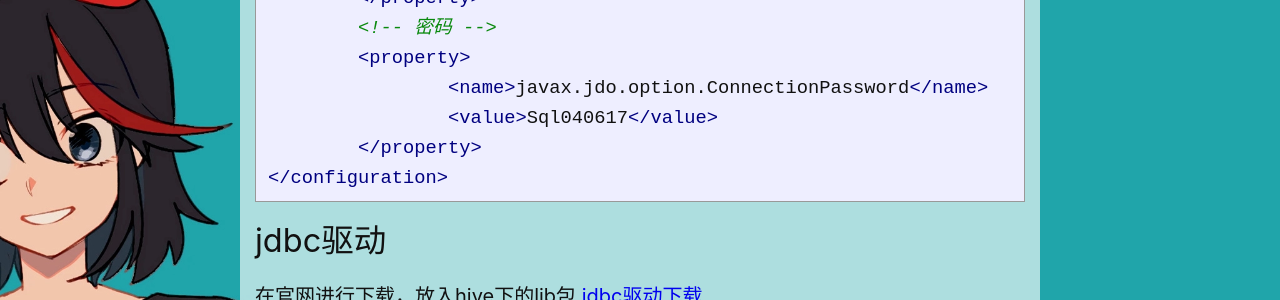
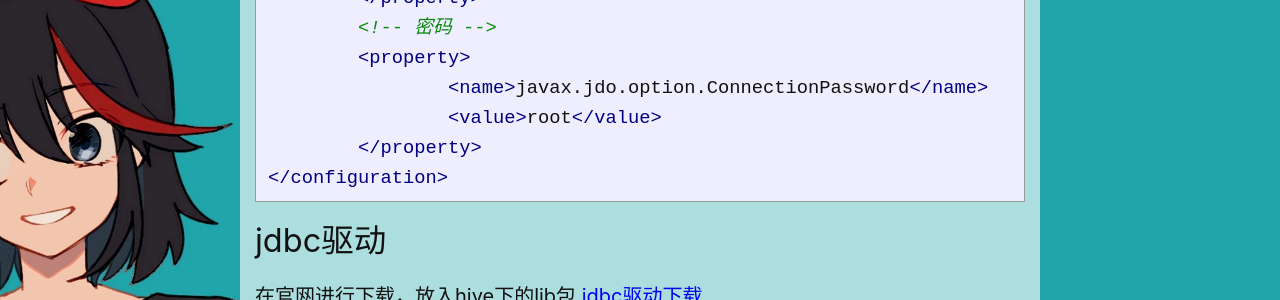
Before and after one commit to NothingWork/NothingWork.github.io, a Jekyll site: the page built from _posts/2024-08-02-Hive环境配置.md, in a window 1280 px wide and 900 px high, scrolled down 1937 px. Shown: the part 153-453 px from the top of the window. Built offline with Jekyll 4.4.1, drawn with Linux system fonts in a browser that asks for light colours.

Commit message:
[post] 更新博客

````diff
--- a/_posts/2024-08-02-Hive环境配置.md
+++ b/_posts/2024-08-02-Hive环境配置.md
@@ -75,7 +75,7 @@ export HIVE_AUX_JARS_PATH=/usr/local/hive/lib
         <!-- 密码 -->
         <property>
                 <name>javax.jdo.option.ConnectionPassword</name>
-                <value>Sql040617</value>
+                <value>root</value>
         </property>
 </configuration>
 ```
````
